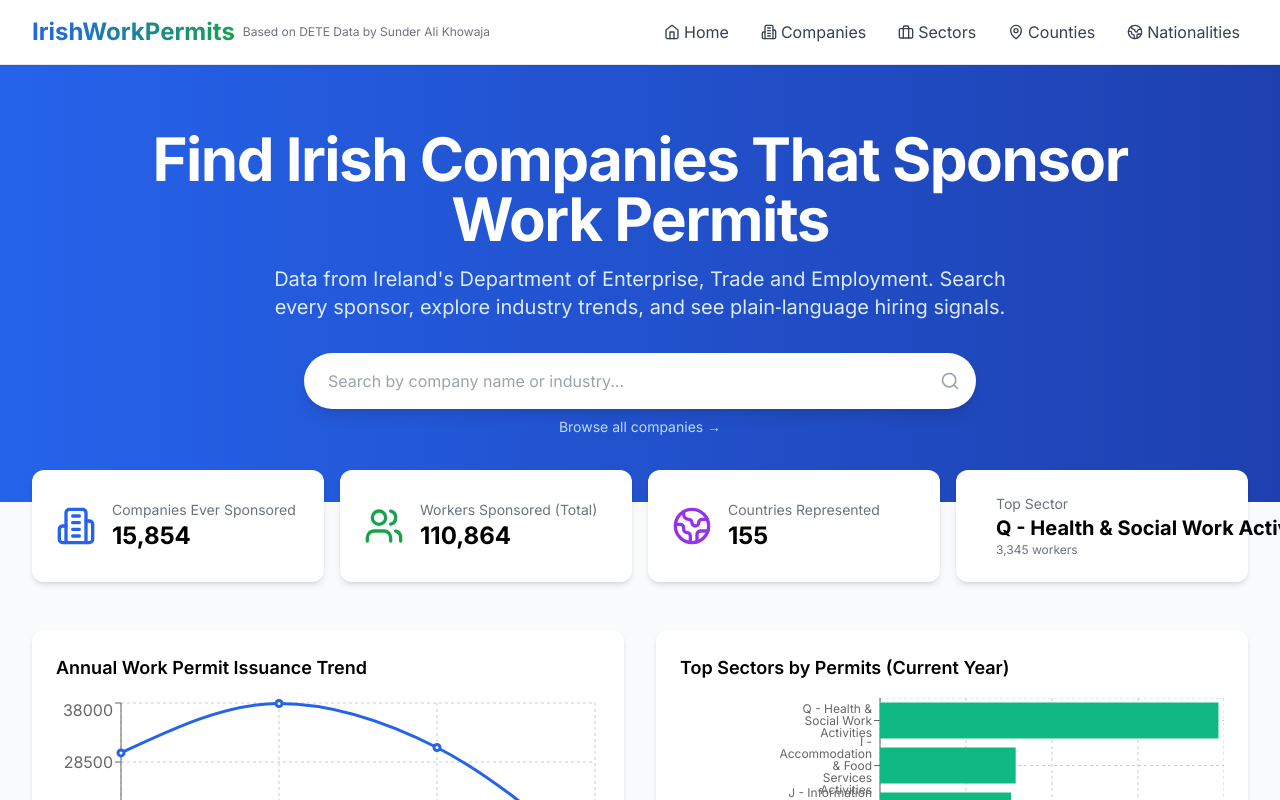
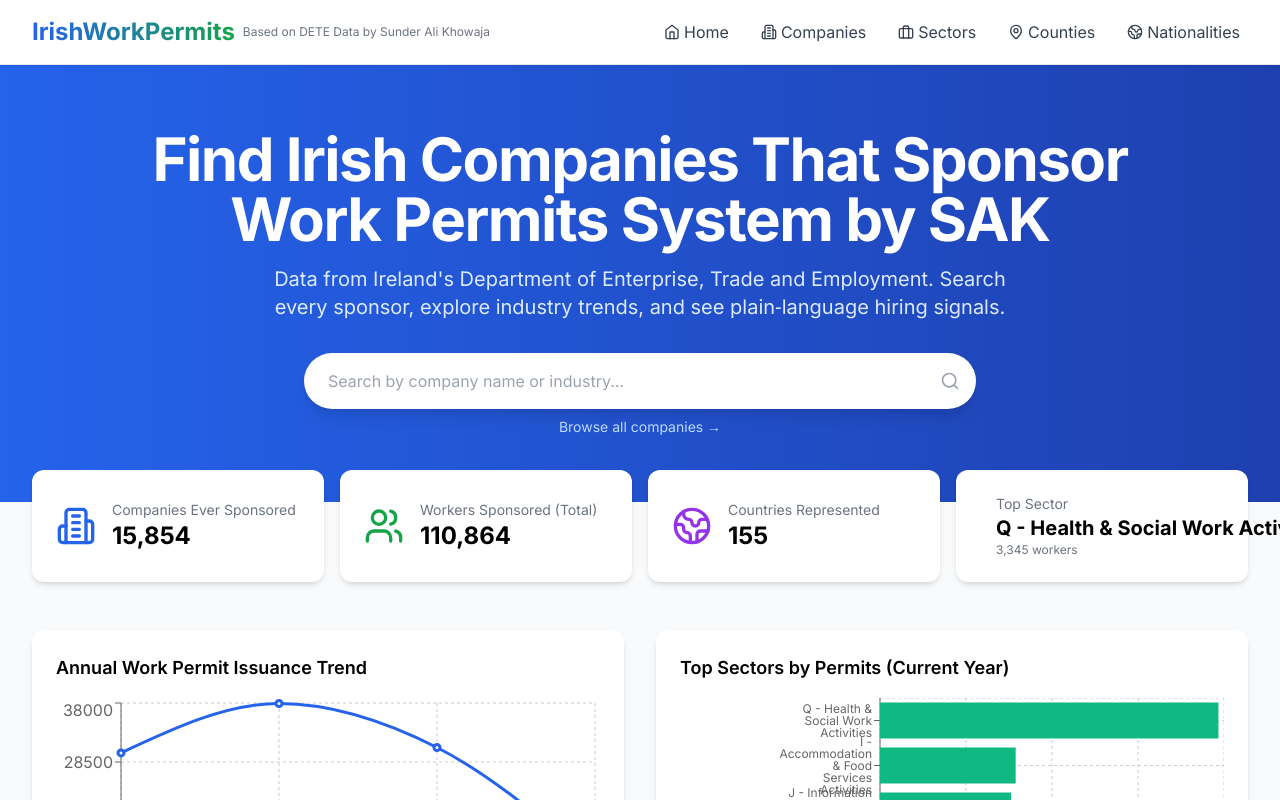
Before and after one commit to sander-ali/Irish-work-permits, a Next.js app: page / in a window 1280 px wide. Shown: the top 800 px of the page. Built offline with nearby package versions, Linux system fonts and the light colour scheme.

Commit message:
Update page.tsx

```diff
--- a/app/page.tsx
+++ b/app/page.tsx
@@ -53,7 +53,7 @@ export default function HomePage() {
       <div className="bg-gradient-to-r from-blue-600 to-blue-800 text-white">
         <div className="max-w-7xl mx-auto px-4 py-16 sm:px-6 lg:px-20 text-center">
           <h1 className="text-4xl font-bold tracking-tight sm:text-5xl md:text-6xl">
-            Find Irish Companies That Sponsor Work Permits
+            Find Irish Companies That Sponsor Work Permits System by SAK
           </h1>
           <p className="mt-4 text-xl text-blue-100 max-w-3xl mx-auto">
             Data from Ireland&apos;s Department of Enterprise, Trade and Employment.
```
